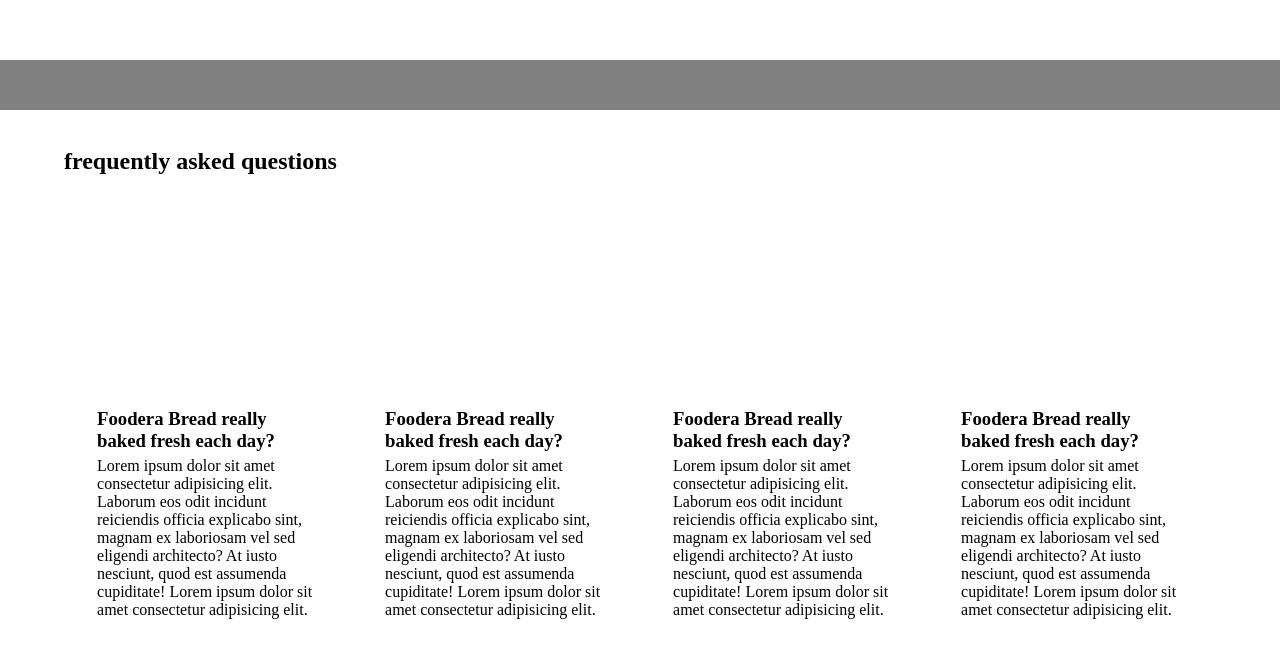
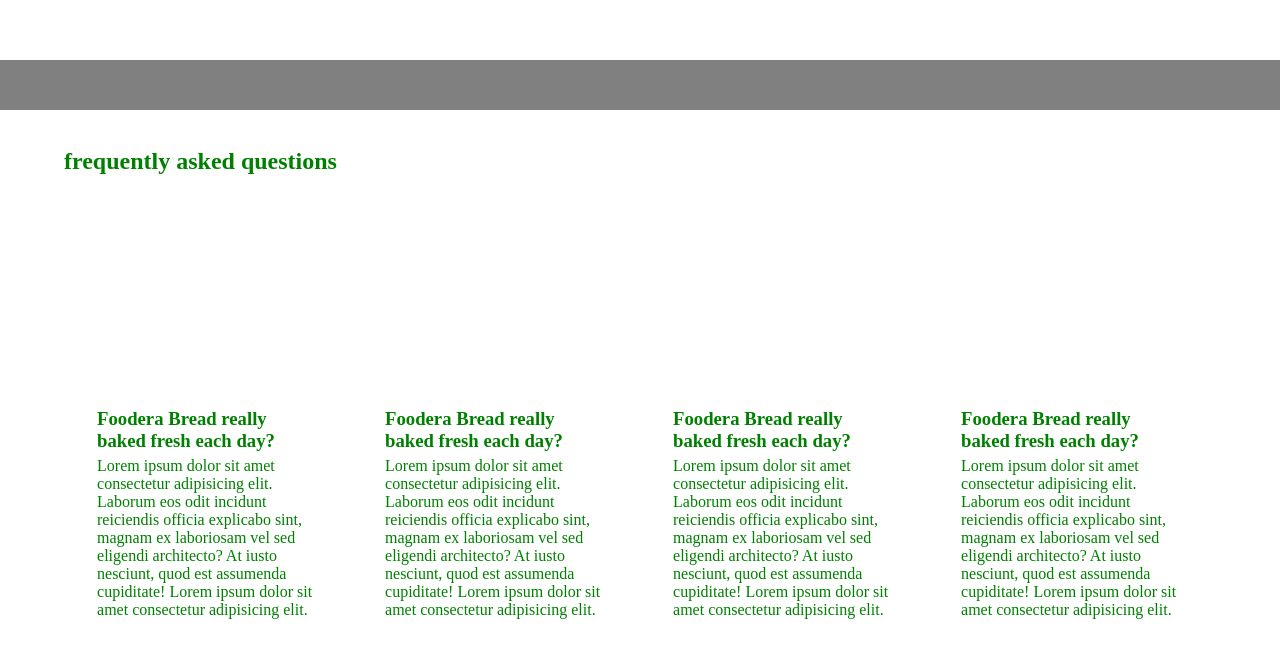
Before and after one commit to OJTanjiro/Foodplug, a plain HTML site: page index.html in a window 1280 px wide. Drawn offline with Linux system fonts and the light colour scheme.

Commit message:
core update: update ui

```diff
--- a/main.css
+++ b/main.css
@@ -6,7 +6,7 @@
 
 :root{
     --grey:grey;
-    --lightgreen:green;
+    --green:green;
 }
 
 .parentdiv{
```
